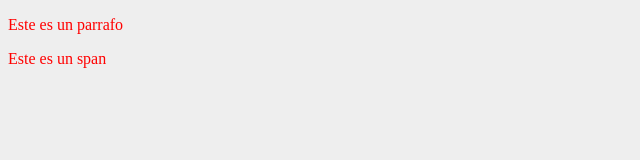
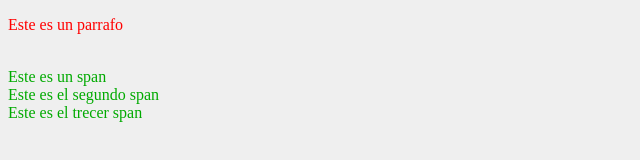
Before and after one commit to popehiflo/demo-html-css-js, a plain HTML site: page training-es9-html-css-node/5-CSS/index.html in a window 1280 px wide. Shown: the whole page, without its empty margins (0-640 px from the left). Drawn offline with Linux system fonts and the light colour scheme.

Commit message:
Selectores id y class

```diff
--- a/training-es9-html-css-node/5-CSS/index.html
+++ b/training-es9-html-css-node/5-CSS/index.html
@@ -5,7 +5,12 @@
         <link href="main.css" type="text/css" rel="stylesheet"/>
     </head>
     <body>
-        <p>Este es un parrafo</p>
-        <span>Este es un span</span>
+        <p id="parrafo">Este es un parrafo</p>
+        <br />
+        <span class="etiqueta">Este es un span</span>
+        <br />
+        <span class="etiqueta">Este es el segundo span</span>
+        <br />
+        <span class="etiqueta">Este es el trecer span</span>
     </body>
 </html>
--- a/training-es9-html-css-node/5-CSS/main.css
+++ b/training-es9-html-css-node/5-CSS/main.css
@@ -1,4 +1,11 @@
 body {
-    background-color: #eeeeee;
+    background-color: #efefef;
+}
+
+#parrafo {
     color: #ff0000;
 }
+
+.etiqueta {
+    color: #00aa00;
+}
```
